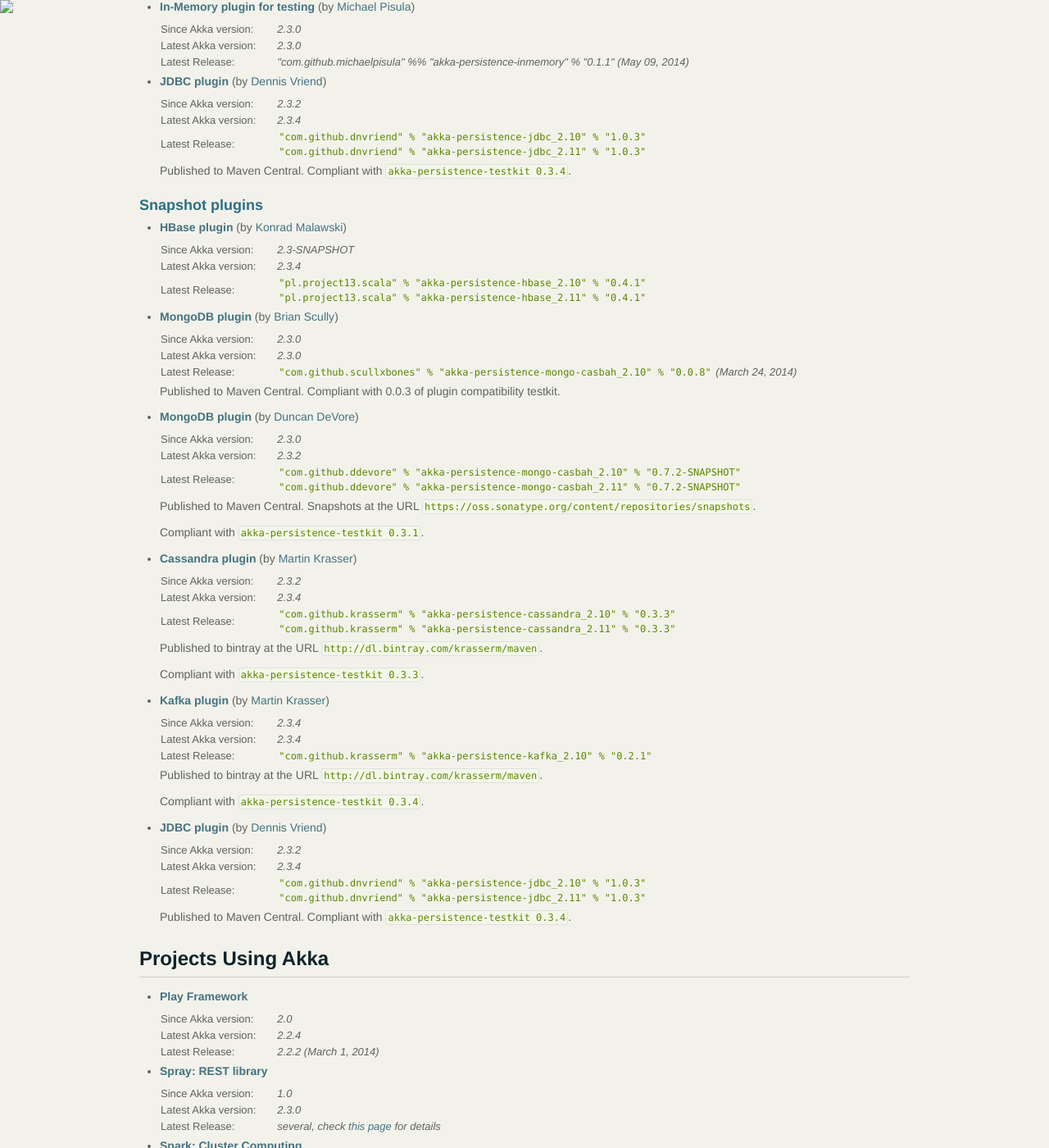
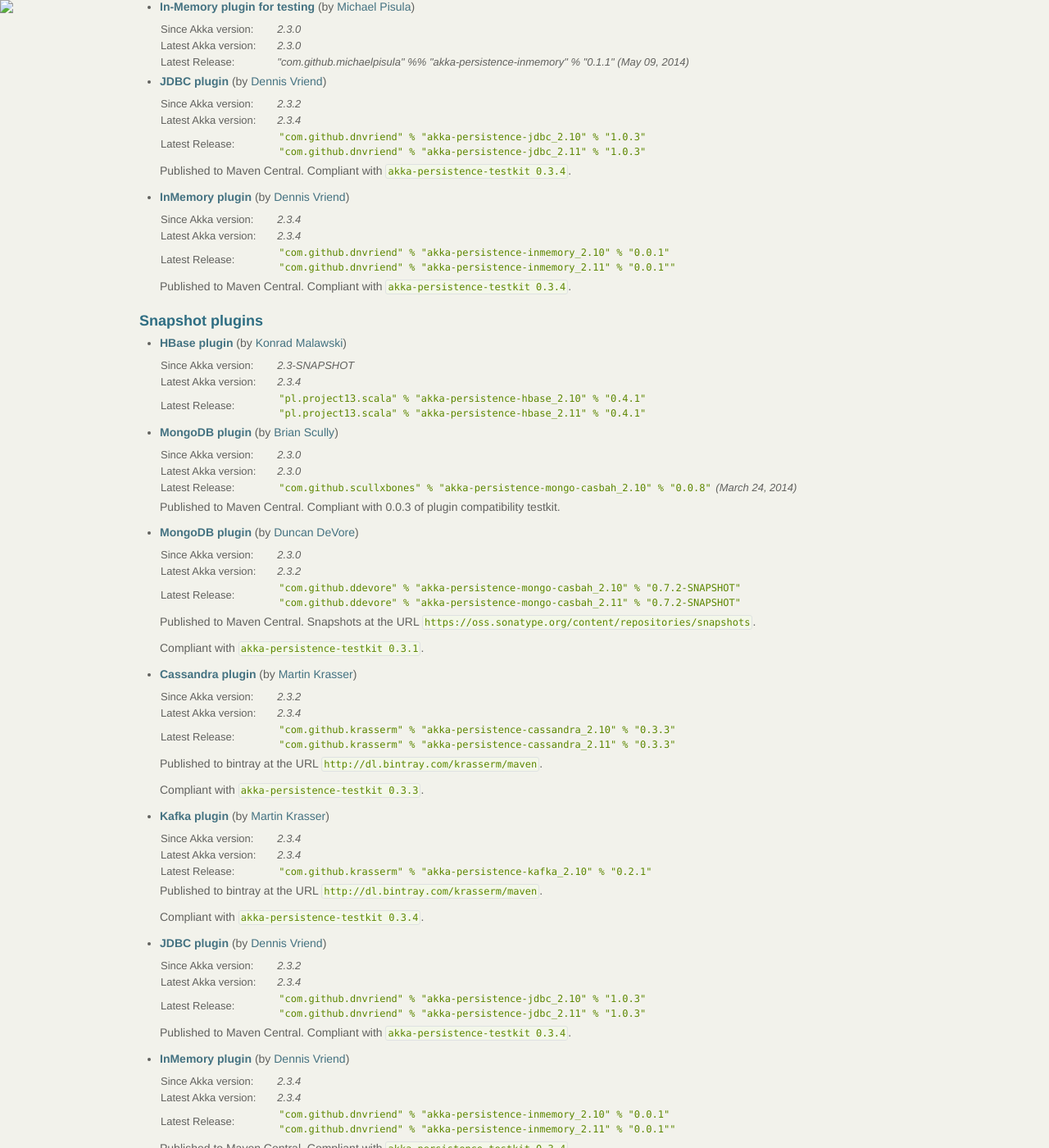
Before and after one commit to raboof/akka.github.com, a Jekyll site: the page built from community/index.md, in a window 1280 px wide and 1400 px high, scrolled down 4738 px. Shown: the whole window at 82% size. Built offline with Jekyll 4.4.1, drawn with Linux system fonts in a browser that asks for light colours.

Commit message:
Please update index.md
Added the Akka Persistence InMemory plugin that also does snapshotting, useful for testing akka persistence and clustering applications.

```diff
--- a/community/index.md
+++ b/community/index.md
@@ -403,6 +403,21 @@
   </tr>
   </table>
 
+  Published to Maven Central. Compliant with <code>akka-persistence-testkit 0.3.4</code>.
+
+* **[InMemory plugin](https://github.com/dnvriend/akka-persistence-inmemory)** (by [Dennis Vriend](https://github.com/dnvriend))
+
+  <table class="stats">
+  <tr><td>Since Akka version:</td><td>2.3.4</td></tr>
+  <tr><td>Latest Akka version:</td><td>2.3.4</td></tr>
+  <tr>
+    <td>Latest Release:</td>
+    <td>
+      <code>"com.github.dnvriend" % "akka-persistence-inmemory_2.10" % "0.0.1"</code><br/>
+      <code>"com.github.dnvriend" % "akka-persistence-inmemory_2.11" % "0.0.1""</code>
+    </td>
+  </tr>
+  </table>
 
   Published to Maven Central. Compliant with <code>akka-persistence-testkit 0.3.4</code>.
 
@@ -473,6 +488,22 @@
     <td>
       <code>"com.github.dnvriend" % "akka-persistence-jdbc_2.10" % "1.0.3"</code><br/>
       <code>"com.github.dnvriend" % "akka-persistence-jdbc_2.11" % "1.0.3"</code>
+    </td>
+  </tr>
+  </table>
+
+  Published to Maven Central. Compliant with <code>akka-persistence-testkit 0.3.4</code>.
+
+* **[InMemory plugin](https://github.com/dnvriend/akka-persistence-inmemory)** (by [Dennis Vriend](https://github.com/dnvriend))
+
+  <table class="stats">
+  <tr><td>Since Akka version:</td><td>2.3.4</td></tr>
+  <tr><td>Latest Akka version:</td><td>2.3.4</td></tr>
+  <tr>
+    <td>Latest Release:</td>
+    <td>
+      <code>"com.github.dnvriend" % "akka-persistence-inmemory_2.10" % "0.0.1"</code><br/>
+      <code>"com.github.dnvriend" % "akka-persistence-inmemory_2.11" % "0.0.1""</code>
     </td>
   </tr>
   </table>
```
